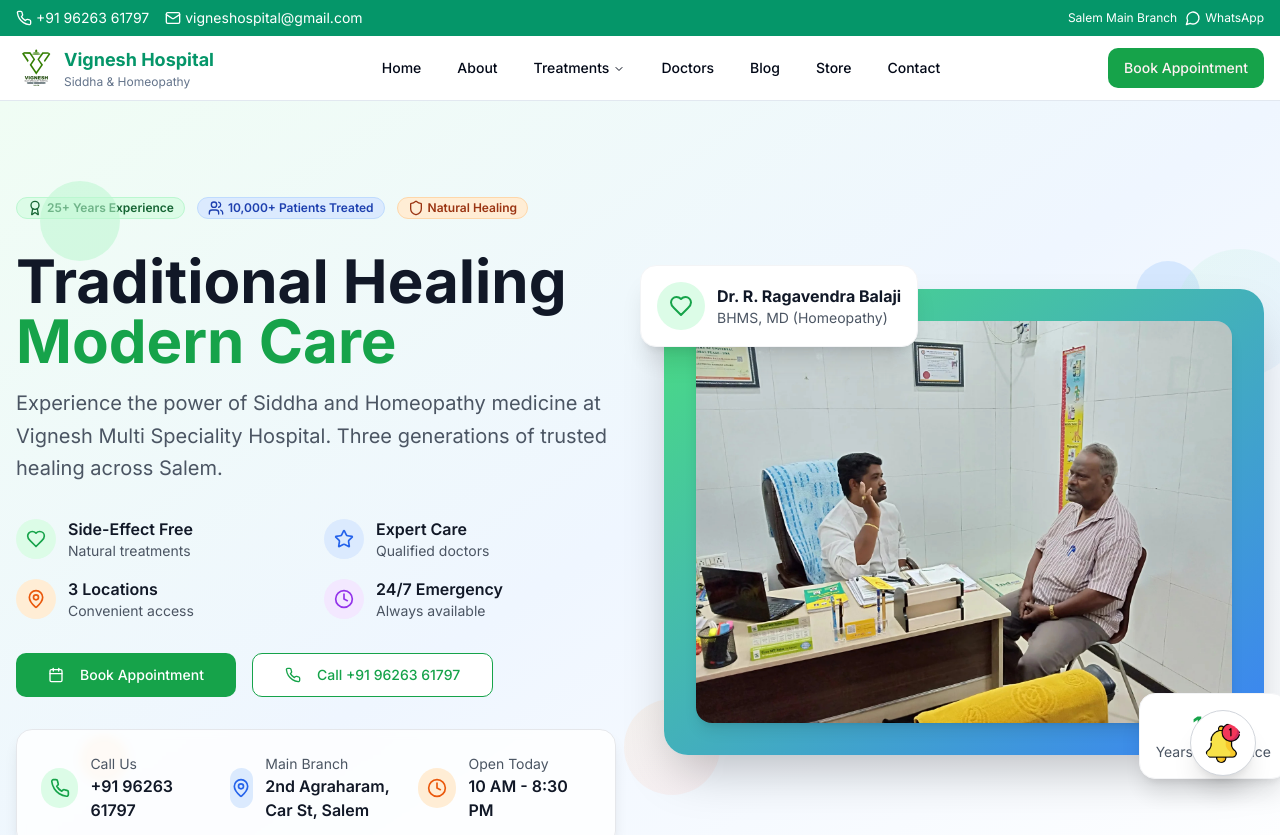
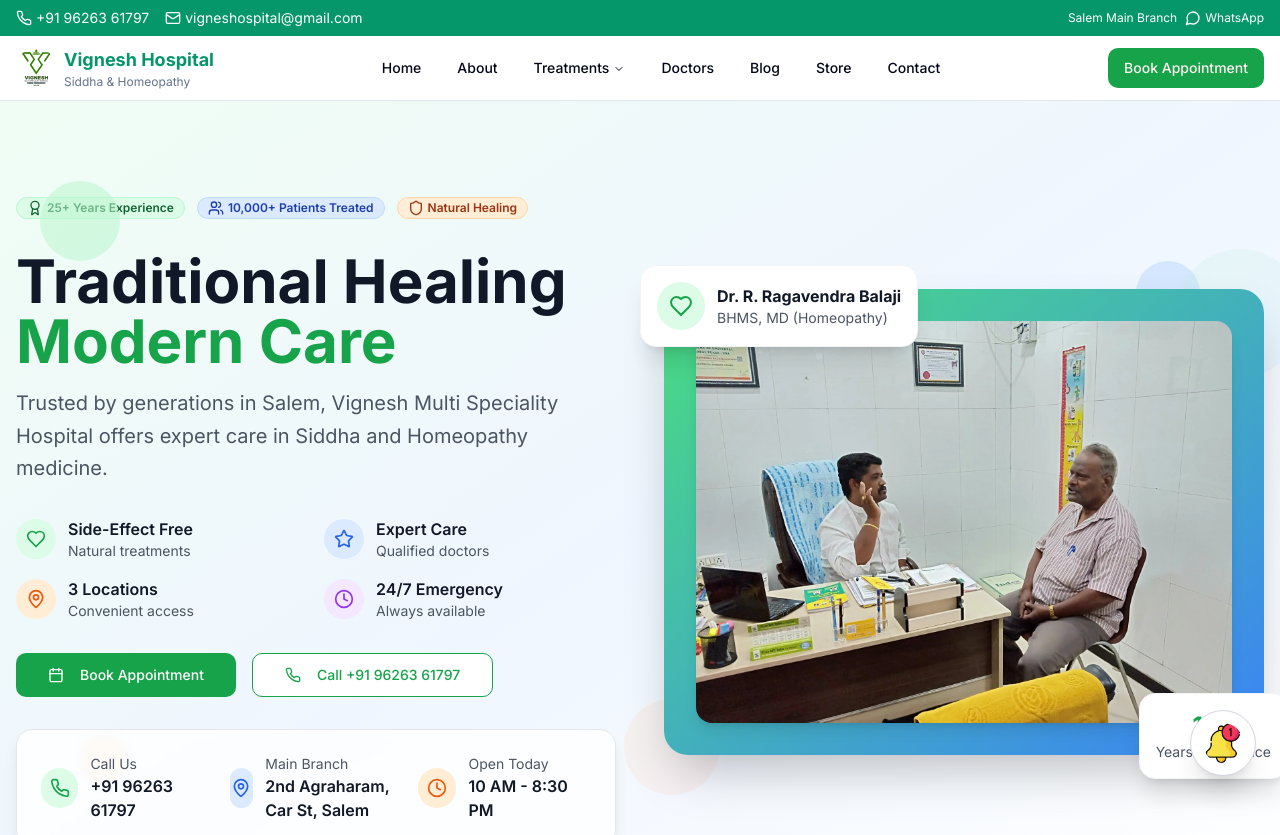
Before and after one commit to Myenum2412/vigneshhospitals, a Next.js app: page / in a window 1280 px wide. Shown: the top 835 px of the page. Built offline with nearby package versions, Linux system fonts and the light colour scheme.

Commit message:
Update hero-section.tsx

```diff
--- a/components/hero-section.tsx
+++ b/components/hero-section.tsx
@@ -44,8 +44,7 @@ export function HeroSection() {
                 <span className="block text-green-600">Modern Care</span>
               </h1>
               <p className="text-xl text-gray-600 leading-relaxed max-w-2xl">
-                Experience the power of Siddha and Homeopathy medicine at Vignesh Multi Speciality Hospital. Three
-                generations of trusted healing across Salem.
+                Trusted by generations in Salem, Vignesh Multi Speciality Hospital offers expert care in Siddha and Homeopathy medicine.
               </p>
             </div>
 
```
